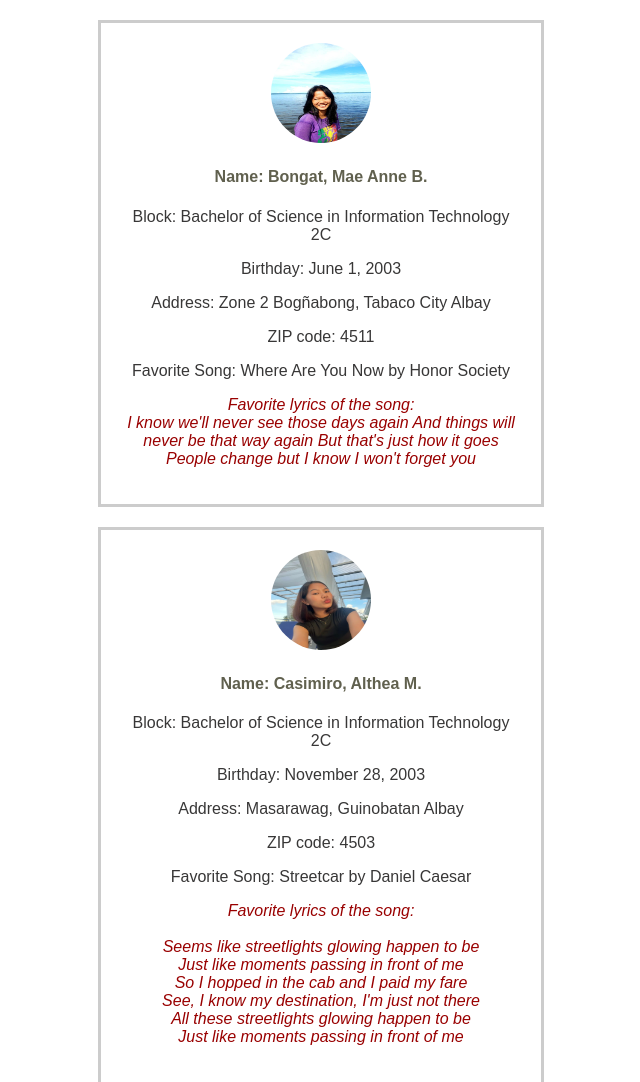
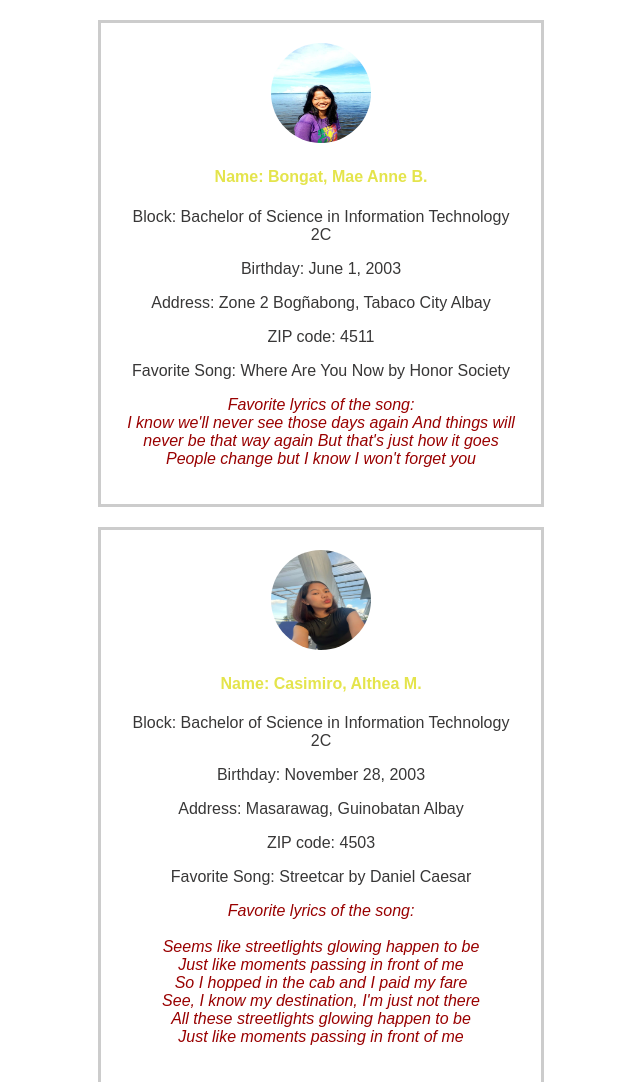
Before and after one commit to hempers/Activity2-GithubAPP, a plain HTML site: page index.html in a window 1280 px wide. Shown: the top 1082 px of the page, without its empty margins (319-959 px from the left). Drawn offline with Linux system fonts and the light colour scheme.

Commit message:
Revert "changed color"

```diff
--- a/css/styles.css
+++ b/css/styles.css
@@ -2,7 +2,7 @@ body {
     font-family: Arial, sans-serif;
     text-align: center;
     margin: 20px;
-    color: rgb(96, 96, 78);
+    color: rgb(228, 228, 76);
 }
 
 .info, .info2 {
```
